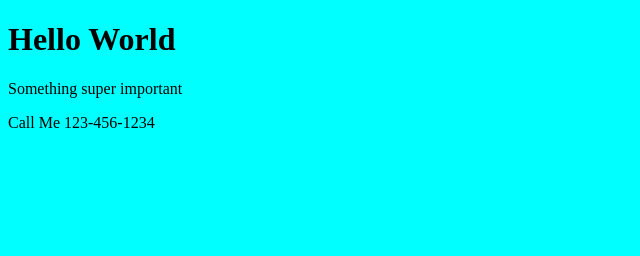
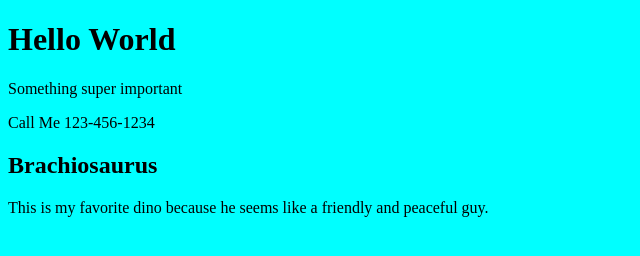
Before and after one commit to bethh56/branchingone, a plain HTML site: page index.html in a window 1280 px wide. Shown: the whole page, without its empty margins (0-640 px from the left). Drawn offline with Linux system fonts and the light colour scheme.

Commit message:
talked about dino

```diff
--- a/index.html
+++ b/index.html
@@ -11,6 +11,9 @@
     <h1>Hello World</h1>
     <p>Something super important</p>
     <div>Call Me 123-456-1234</div>
+
+    <h2>Brachiosaurus</h2>
+    <p>This is my favorite dino because he seems like a friendly and peaceful guy.</p>
     <script src="./main.js"></script>
 </body>
 </html>
```
